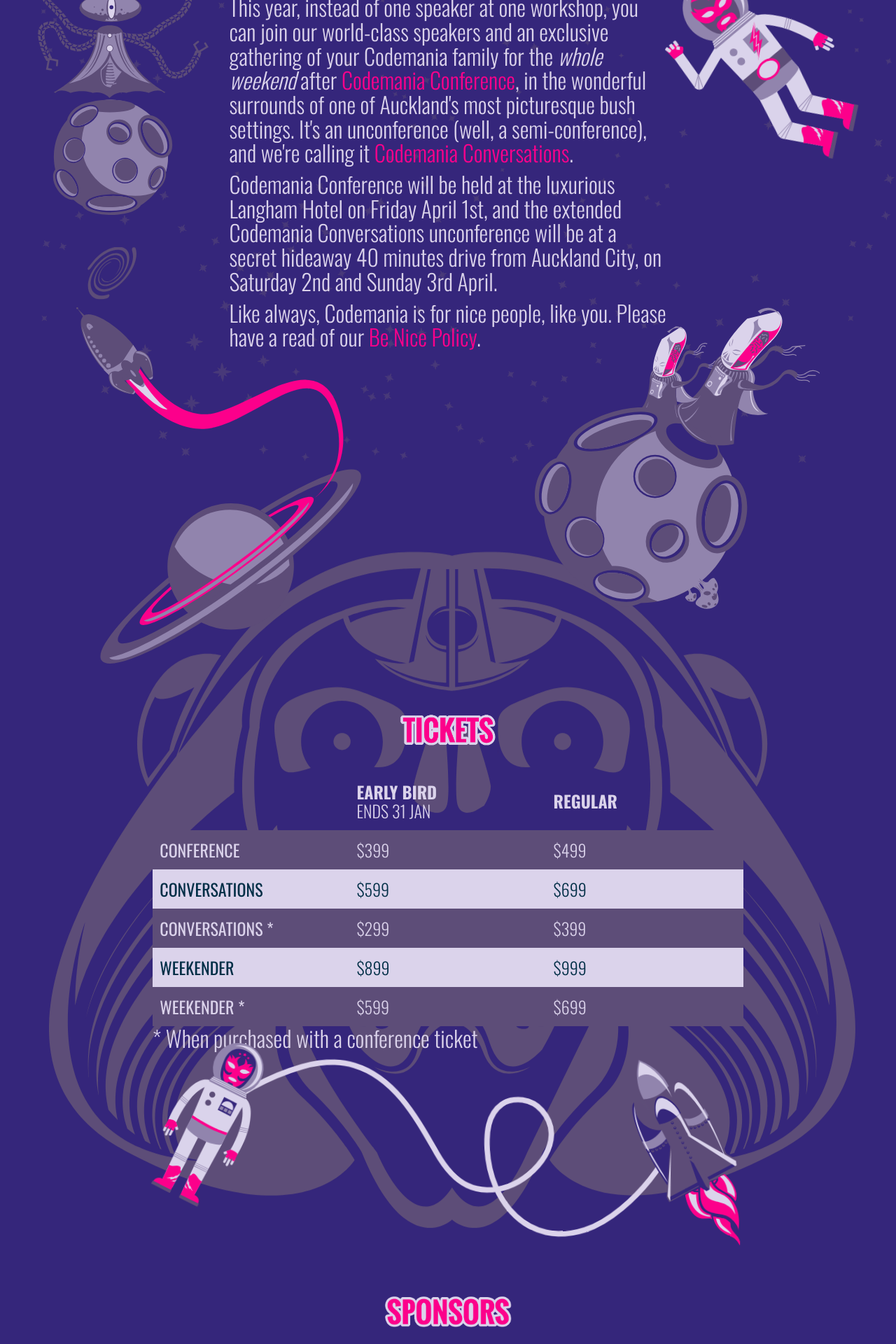
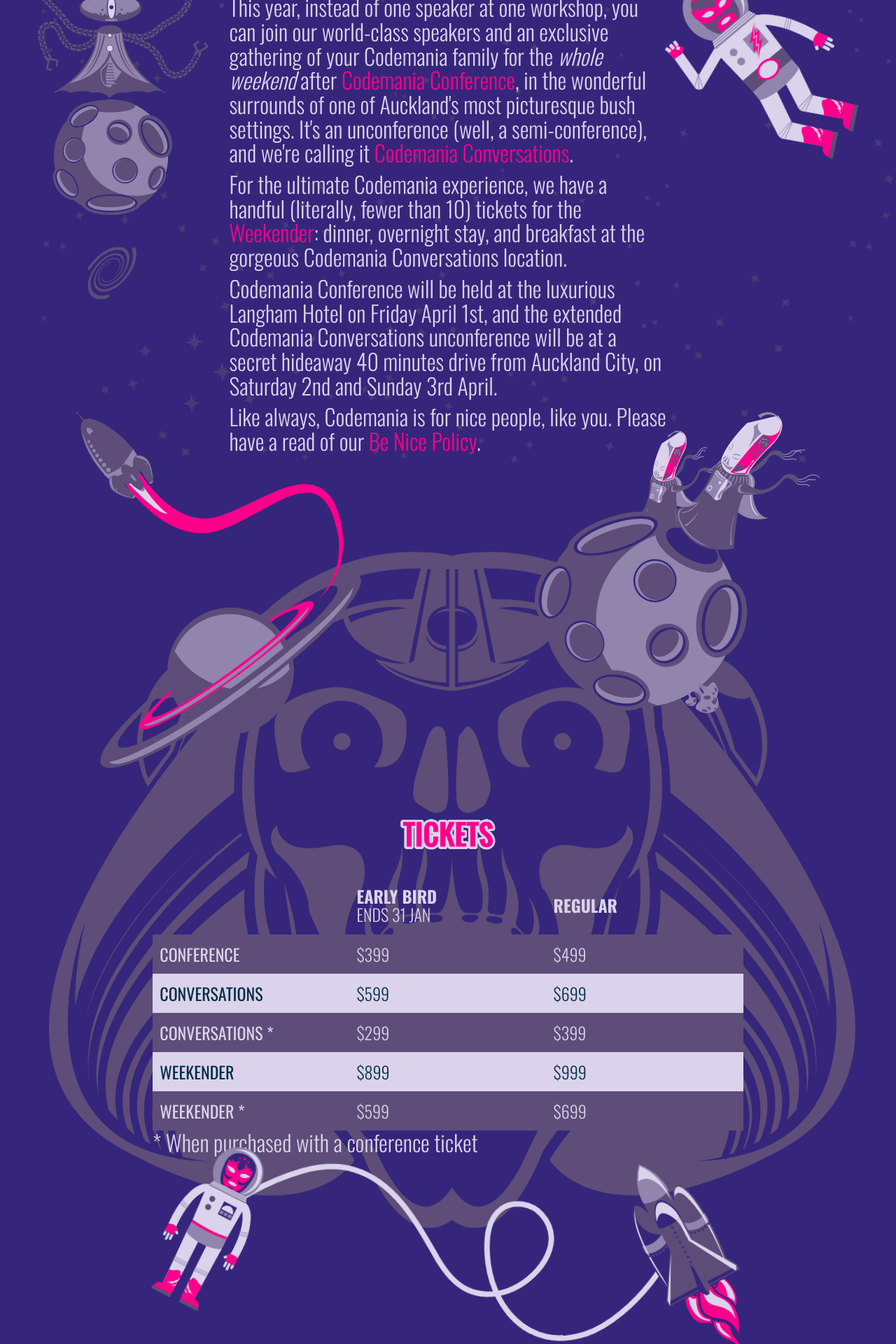
Before and after one commit to mightymuke/codemania.github.io, a Jekyll site: the page built from index.md, in a window 1280 px wide. Shown: the part 1638-3558 px from the top of the page at 70% size. Built offline with Jekyll 4.4.1, drawn with Linux system fonts in a browser that asks for light colours; nearby versions of some CDN libraries; some web fonts are replaced.

Commit message:
Adding weekender info to index page, based on feedback

```diff
--- a/index.md
+++ b/index.md
@@ -125,6 +125,7 @@
       <div class="col-sm-6 col-xs-10 paragraph">
         <p>Codemania is back and better than ever.</p>
         <p>This year, instead of one speaker at one workshop, you can join our world-class speakers and an exclusive gathering of your Codemania family for the <em>whole weekend</em> after <a href="/agenda.html" class="hilite">Codemania Conference</a>, in the wonderful surrounds of one of Auckland's most picturesque bush settings. It's an unconference (well, a semi-conference), and we're calling it <a href="/agenda.html#codemania-conversations" class="hilite">Codemania Conversations</a>.</p>
+        <p>For the ultimate Codemania experience, we have a handful (literally, fewer than 10) tickets for the <a href="/agenda.html#codemania-conversations" class="hilite">Weekender</a>: dinner, overnight stay, and breakfast at the gorgeous Codemania Conversations location.</p>
         <p>Codemania Conference will be held at the luxurious Langham Hotel on Friday April 1st, and the extended Codemania Conversations unconference will be at a secret hideaway 40 minutes drive from Auckland City, on Saturday 2nd and Sunday 3rd April.</p>
         <p>Like always, Codemania is for nice people, like you. Please have a read of our <a class="hilite" href="/be-nice.html">Be Nice Policy</a>.</p>
       </div>
```
